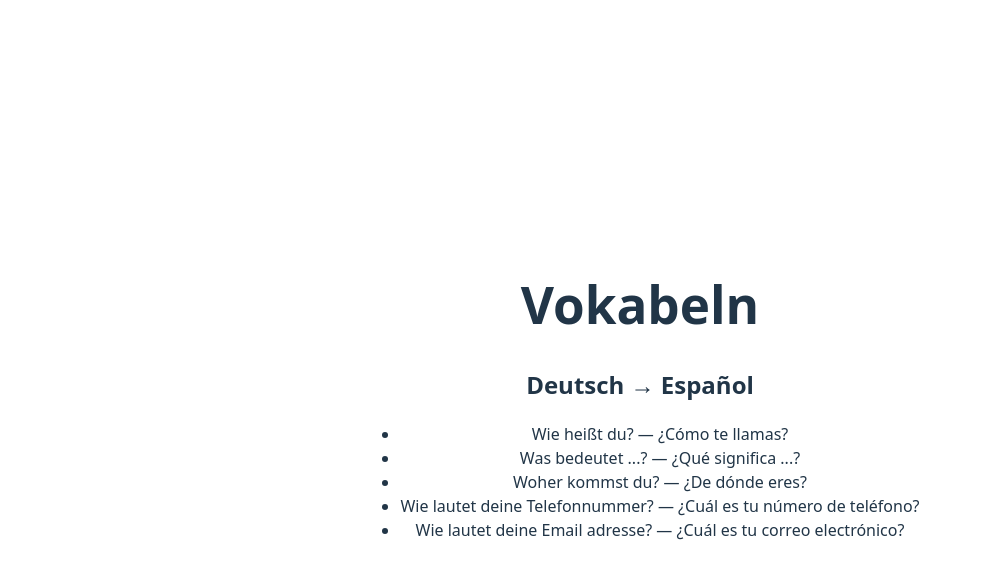
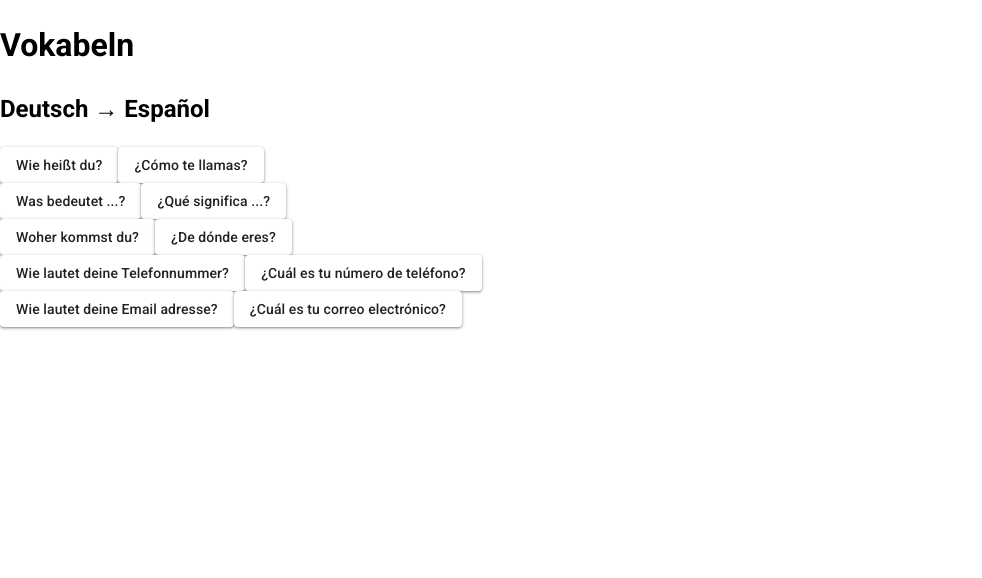
Before and after one commit to sboe0705/word-trainer, a Vue app: page / in a window 1280 px wide. Shown: the top 578 px of the page, without its empty margins (0-982 px from the left). Built offline with nearby package versions, Linux system fonts and the light colour scheme; a web font is replaced by a local one.

Commit message:
integrated Vuetify

```diff
--- a/package.json
+++ b/package.json
@@ -9,10 +9,14 @@
     "preview": "vite preview"
   },
   "dependencies": {
+    "@fontsource/roboto": "^5.2.10",
+    "@mdi/font": "^7.4.47",
     "vue": "^3.5.25"
   },
   "devDependencies": {
     "@vitejs/plugin-vue": "^6.0.2",
-    "vite": "^7.3.1"
+    "vite": "^7.3.1",
+    "vite-plugin-vuetify": "^2.1.3",
+    "vuetify": "^4.0.1"
   }
 }
--- a/src/components/Lesson.vue
+++ b/src/components/Lesson.vue
@@ -20,12 +20,12 @@ onMounted(async () => {
   <div v-if="vocabulary">
     <h2>{{ vocabulary.sourceLang }} → {{ vocabulary.targetLang }}</h2>
 
-    <ul>
-      <li v-for="word in vocabulary.words" :key="word.source">
-        {{ word.source }} — {{ word.target }}
-      </li>
-    </ul>
+    <div v-for="word in vocabulary.words" :key="word.source">
+      <v-btn>{{ word.source }}</v-btn>
+      <v-btn>{{ word.target }}</v-btn>
+    </div>
   </div>
+
 </template>
 
 <style scoped>
--- a/src/main.js
+++ b/src/main.js
@@ -1,5 +1,31 @@
 import { createApp } from 'vue'
-import './style.css'
+
+// Vuetify
+import 'vuetify/styles'
+import { createVuetify } from 'vuetify'
+import * as components from 'vuetify/components'
+import * as directives from 'vuetify/directives'
+
+// Roboto font
+import '@fontsource/roboto/100.css'
+import '@fontsource/roboto/300.css'
+import '@fontsource/roboto/400.css'
+import '@fontsource/roboto/500.css'
+import '@fontsource/roboto/700.css'
+import '@fontsource/roboto/900.css'
+import '@fontsource/roboto/100-italic.css'
+import '@fontsource/roboto/300-italic.css'
+import '@fontsource/roboto/400-italic.css'
+import '@fontsource/roboto/500-italic.css'
+import '@fontsource/roboto/700-italic.css'
+import '@fontsource/roboto/900-italic.css'
+
+// Components
 import App from './App.vue'
 
-createApp(App).mount('#app')
+const vuetify = createVuetify({
+  components,
+  directives,
+})
+
+createApp(App).use(vuetify).mount('#app')
```
Also changed, not shown: 1 other file (tests, documents, lock files or other folders).
